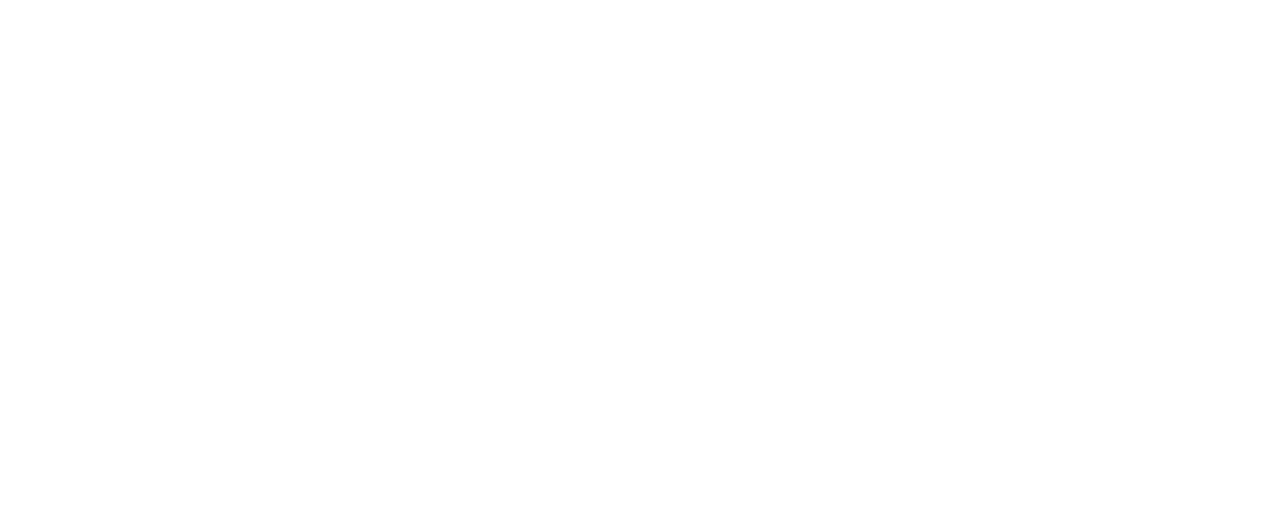
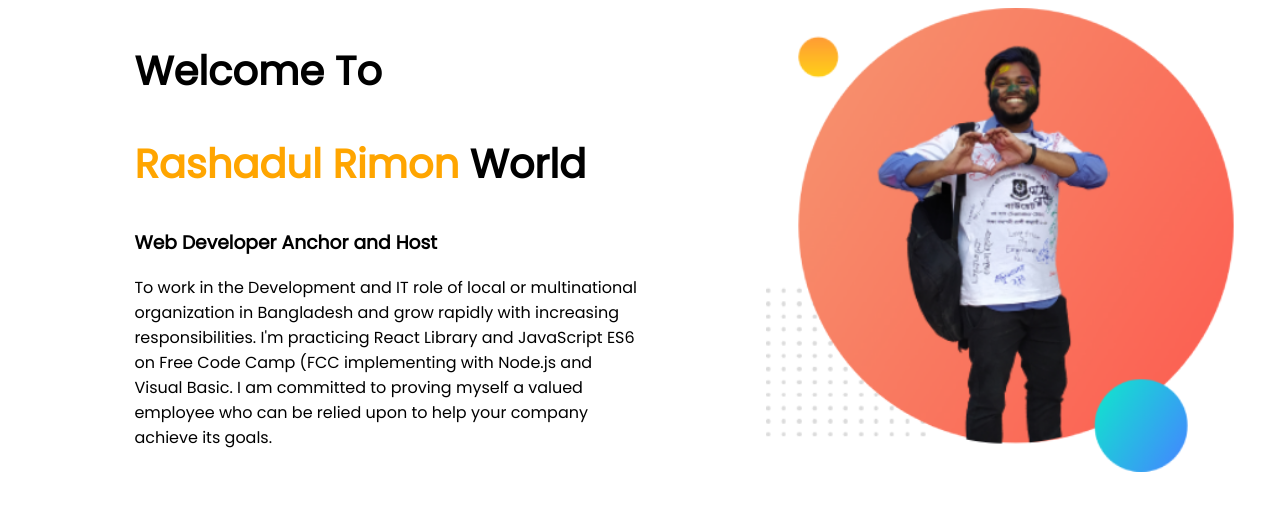
Before and after one commit to mdrashadul-rimon/developer-portfolio, a plain HTML site: page index.html in a window 1280 px wide. Drawn offline with Linux system fonts and the light colour scheme.

Commit message:
added photo

```diff
--- a/index.html
+++ b/index.html
@@ -1,12 +1,37 @@
 <!DOCTYPE html>
 <html lang="en">
+
 <head>
     <meta charset="UTF-8">
     <meta http-equiv="X-UA-Compatible" content="IE=edge">
     <meta name="viewport" content="width=device-width, initial-scale=1.0">
     <title>Document</title>
+    <link rel="preconnect" href="https://fonts.googleapis.com">
+    <link rel="preconnect" href="https://fonts.gstatic.com" crossorigin>
+    <link href="https://fonts.googleapis.com/css2?family=Poppins&display=swap" rel="stylesheet">
+    <link rel="stylesheet" href="style.css">
 </head>
+
 <body>
+    <section>
+        <div class="half-width">
+            <h1>Welcome To</h1>
+            <h1>
+                <span class="orange-color">Rashadul Rimon</span> World
+            </h1>
+            <h3>Web Developer Anchor and Host</h3>
+            <p>To work in the Development and IT role of local or multinational organization in Bangladesh and grow
+                rapidly with increasing responsibilities. I'm practicing React Library and JavaScript ES6 on Free Code
+                Camp (FCC implementing with Node.js and Visual Basic. I am committed to proving myself a valued employee
+                who can be relied upon to help your company achieve its goals.</p>
+        </div>
+        <div class="half-width">
+            <img src="images/rimon-1.png" alt="rimons photo">
+        </div>
+    </section>
+
+
 
 </body>
+
 </html>
--- a/style.css
+++ b/style.css
@@ -0,0 +1,19 @@
+body{
+    font-family: 'Poppins', sans-serif;
+}
+h1{
+    font-size: 40px;
+}
+.orange-color{
+    color: orange;
+}
+section{
+    display: flex;
+}
+.half-width{
+    width: 50%;
+    padding-left: 10%;
+}
+.half-width img{
+    width: 100%;
+}
```
Also changed, not shown: images/dream-bg.png (added), images/exp-bg.png (added), images/rimon-1.png (added), images/rimon-2.png (added), images/top-banner.png (added).
